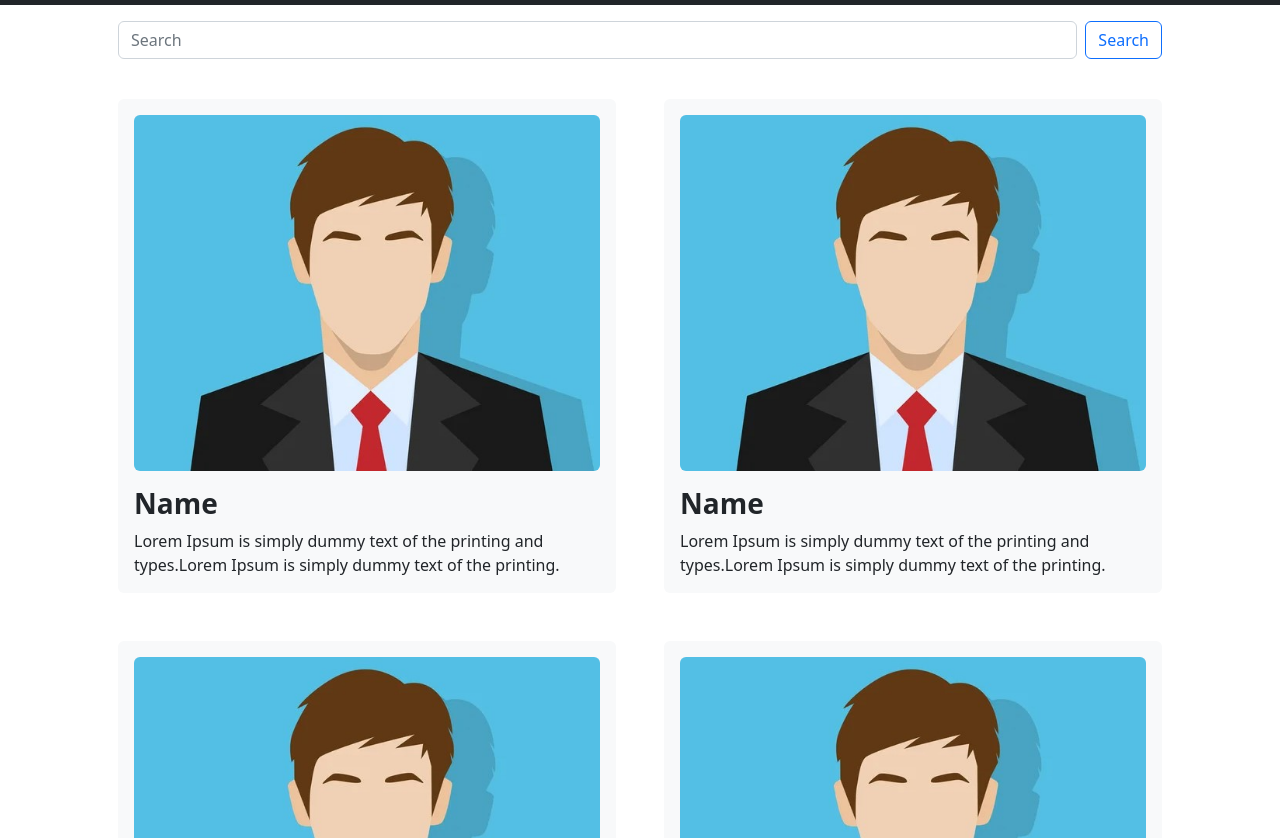
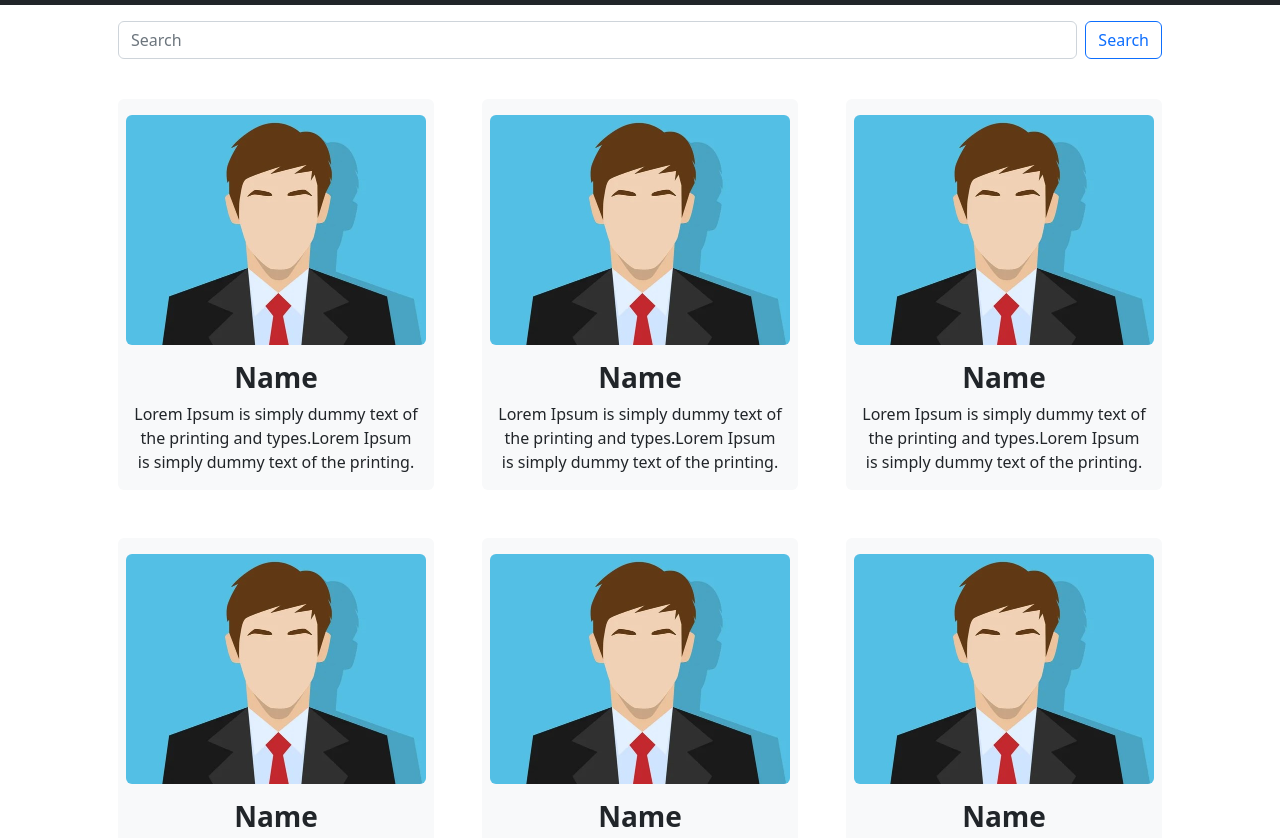
Before and after one commit to damasleo/UI-example, a plain HTML site: page index.html in a window 1280 px wide. Shown: the part 51-889 px from the top of the page. Drawn offline with nearby package versions, Linux system fonts and the light colour scheme; files that its build step writes are made by us from their sources.

Commit message:
modify the profile image size

```diff
--- a/index.html
+++ b/index.html
@@ -5,7 +5,7 @@
         <meta name="viewport" content="width=device-width, initial-scale=1, shrink-to-fit=no" />
         <meta name="description" content="" />
         <meta name="author" content="" />
-        <title>Heroic Features - Start Bootstrap Template</title>
+        <title>Example Template by Leo</title>
         <!-- Favicon-->
         <link rel="icon" type="image/x-icon" href="assets/favicon.ico" />
         <!-- Bootstrap icons-->
@@ -45,51 +45,86 @@
             <div class="container px-lg-5">
                 <!-- Page Features-->
                 <div class="row gx-lg-5">
-                    <div class="col-lg-6 col-xxl-4 mb-5">
+                    <div class="col-lg-4 col-xxl-4 mb-5">
+                        <a href="profile.html" target="_blank" class="text-dark text-decoration-none">
+                            <div class="card bg-light border-0 h-100">
+                                <div class="card-body">
+                                    <div class="d-flex mb-3 justify-content-center">
+                                        <img src="static/image/profile2.jpg" class="img-fluid rounded" alt="Profile" style="max-width: 300px;">
+                                    </div>
+                                    <h2 class="fs-3 fw-bold text-center">Name</h2>
+                                    <p class="mb-0 text-center">Lorem Ipsum is simply dummy text of the printing and types.Lorem Ipsum is simply dummy text of the printing.</p>
+                                </div>
+                            </div>
+                        </a>
+                    </div>
+                    <div class="col-lg-4 col-xxl-4 mb-5">
+                        <a href="profile.html" target="_blank" class="text-dark text-decoration-none">
                             <div class="card bg-light border-0 h-100">
                                 <div class="card-body ">
-                                <div class="d-flex mb-3">
-                                    <img src="static/image/profile2.jpg" class="img-fluid rounded" alt="Profile" style="max-width: 100%;">
+                                    <div class="d-flex mb-3 justify-content-center">
+                                        <img src="static/image/profile2.jpg" class="img-fluid rounded" alt="Profile" style="max-width: 300px;">
                                     </div>
-                                <h2 class="fs-3 fw-bold">Name</h2>
-                                <p class="mb-0">Lorem Ipsum is simply dummy text of the printing and types.Lorem Ipsum is simply dummy text of the printing.</p>
+                                    <h2 class="fs-3 fw-bold text-center">Name</h2>
+                                    <p class="mb-0 text-center">Lorem Ipsum is simply dummy text of the printing and types.Lorem Ipsum is simply dummy text of the printing.</p>
                                 </div>
                             </div>
+                        </a>
                     </div>
-                    <div class="col-lg-6 col-xxl-4 mb-5">
+                    <div class="col-lg-4 col-xxl-4 mb-5">
+                        <a href="profile.html" target="_blank" class="text-dark text-decoration-none">
                             <div class="card bg-light border-0 h-100">
                                 <div class="card-body ">
-                                <div class="d-flex mb-3">
-                                    <img src="static/image/profile2.jpg" class="img-fluid rounded" alt="Profile" style="max-width: 100%;">
+                                    <div class="d-flex mb-3 justify-content-center">
+                                        <img src="static/image/profile2.jpg" class="img-fluid rounded" alt="Profile" style="max-width: 300px;">
                                     </div>
-                                <h2 class="fs-3 fw-bold">Name</h2>
-                                <p class="mb-0">Lorem Ipsum is simply dummy text of the printing and types.Lorem Ipsum is simply dummy text of the printing.</p>
+                                    <h2 class="fs-3 fw-bold text-center">Name</h2>
+                                    <p class="mb-0 text-center">Lorem Ipsum is simply dummy text of the printing and types.Lorem Ipsum is simply dummy text of the printing.</p>
                                 </div>
                             </div>
+                        </a>
                     </div>
-                    <div class="col-lg-6 col-xxl-4 mb-5">
+                </div>
+                <div class="row gx-lg-5">
+                    <div class="col-lg-4 col-xxl-4 mb-5">
+                        <a href="profile.html" target="_blank" class="text-dark text-decoration-none">
                             <div class="card bg-light border-0 h-100">
                                 <div class="card-body ">
-                                <div class="d-flex mb-3">
-                                    <img src="static/image/profile2.jpg" class="img-fluid rounded" alt="Profile" style="max-width: 100%;">
+                                    <div class="d-flex mb-3 justify-content-center">
+                                        <img src="static/image/profile2.jpg" class="img-fluid rounded" alt="Profile" style="max-width: 300px;">
                                     </div>
-                                <h2 class="fs-3 fw-bold">Name</h2>
-                                <p class="mb-0">Lorem Ipsum is simply dummy text of the printing and types.Lorem Ipsum is simply dummy text of the printing.</p>
+                                    <h2 class="fs-3 fw-bold text-center">Name</h2>
+                                    <p class="mb-0 text-center">Lorem Ipsum is simply dummy text of the printing and types.Lorem Ipsum is simply dummy text of the printing.</p>
                                 </div>
                             </div>
+                        </a>
                     </div>
-                    <div class="col-lg-6 col-xxl-4 mb-5">
+                    <div class="col-lg-4 col-xxl-4 mb-5">
+                        <a href="profile.html" target="_blank" class="text-dark text-decoration-none">
                             <div class="card bg-light border-0 h-100">
                                 <div class="card-body ">
-                                <div class="d-flex mb-3">
-                                    <img src="static/image/profile2.jpg" class="img-fluid rounded" alt="Profile" style="max-width: 100%;">
+                                    <div class="d-flex mb-3 justify-content-center">
+                                        <img src="static/image/profile2.jpg" class="img-fluid rounded" alt="Profile" style="max-width: 300px;">
                                     </div>
-                                <h2 class="fs-3 fw-bold">Name</h2>
-                                <p class="mb-0">Lorem Ipsum is simply dummy text of the printing and types.Lorem Ipsum is simply dummy text of the printing.</p>
+                                    <h2 class="fs-3 fw-bold text-center">Name</h2>
+                                    <p class="mb-0 text-center">Lorem Ipsum is simply dummy text of the printing and types.Lorem Ipsum is simply dummy text of the printing.</p>
                                 </div>
                             </div>
+                        </a>
                     </div>
-
+                    <div class="col-lg-4 col-xxl-4 mb-5">
+                        <a href="profile.html" target="_blank" class="text-dark text-decoration-none">
+                            <div class="card bg-light border-0 h-100">
+                                <div class="card-body ">
+                                    <div class="d-flex mb-3 justify-content-center">
+                                        <img src="static/image/profile2.jpg" class="img-fluid rounded" alt="Profile" style="max-width: 300px;">
+                                    </div>
+                                    <h2 class="fs-3 fw-bold text-center">Name</h2>
+                                    <p class="mb-0 text-center">Lorem Ipsum is simply dummy text of the printing and types.Lorem Ipsum is simply dummy text of the printing.</p>
+                                </div>
+                            </div>
+                        </a>
+                    </div>
                 </div>
             </div>
         </section>
```
Also changed, not shown: profile.html (+1 -10 lines). Lines whose indentation alone changed are shown as unchanged.
